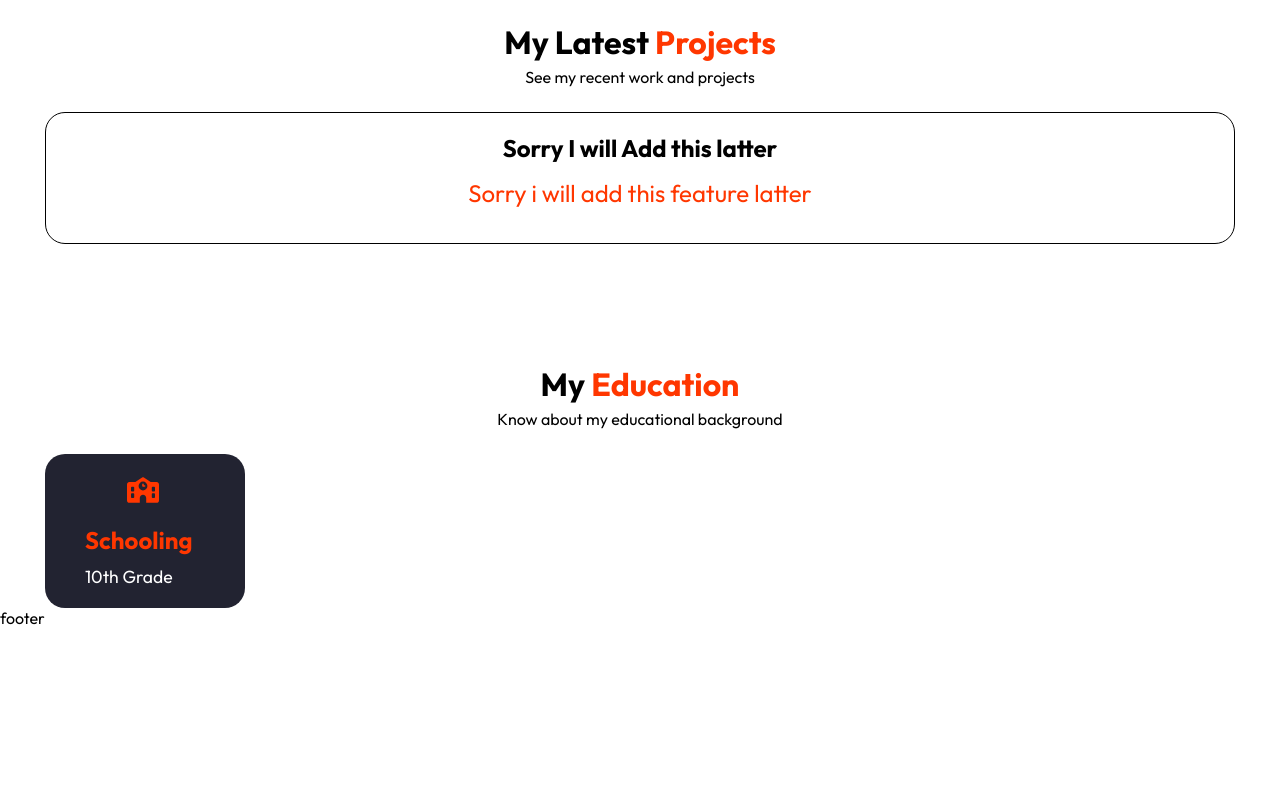
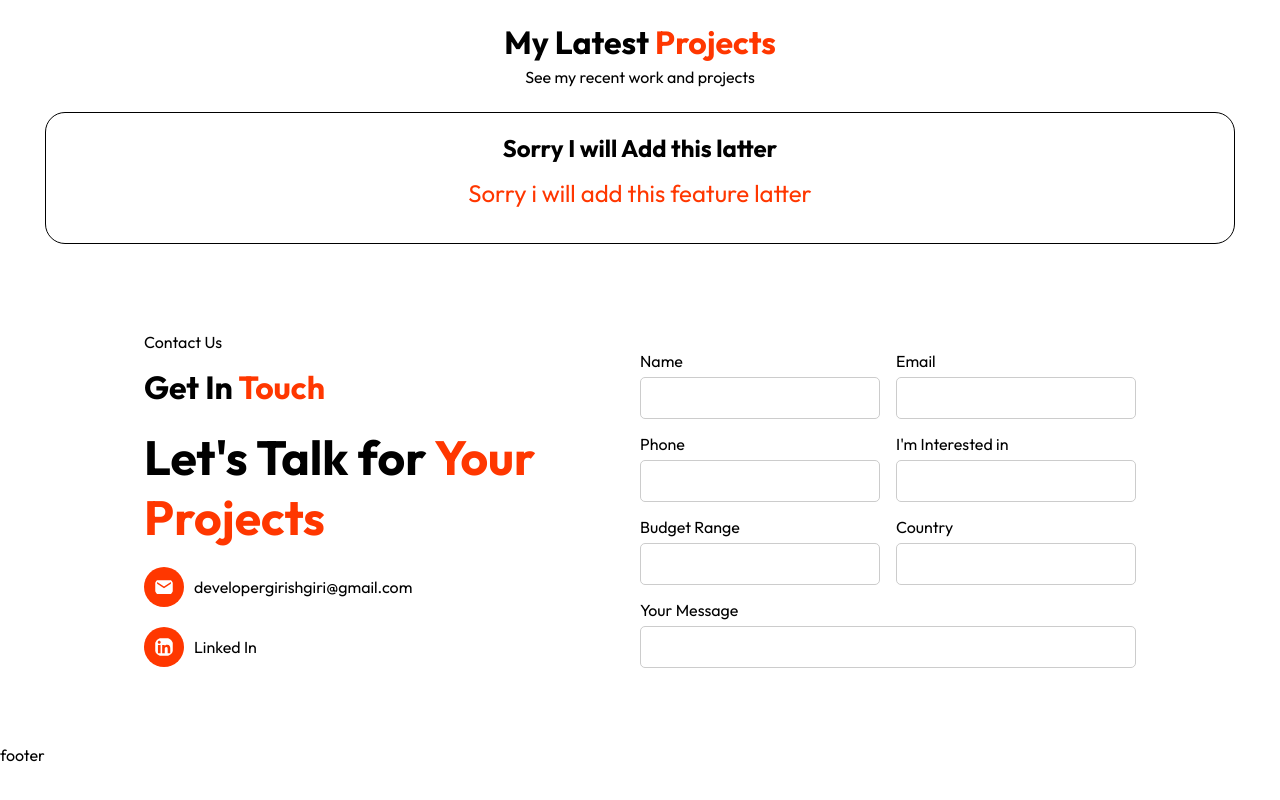
Before and after one commit to Jagdish-Giri/portfolio, a React app: page / in a window 1280 px wide. Shown: the part 2651-3451 px from the top of the page. Built offline with nearby package versions, Linux system fonts and the light colour scheme; the HTML template or start-up script is replaced by a standard one; a web font is replaced by a local one.

Commit message:
now i maded contact section

```diff
--- a/src/App.jsx
+++ b/src/App.jsx
@@ -9,6 +9,7 @@ import About2 from './components/about/About2.jsx'
 import Tools from './components/Tool/Tools.jsx'
 import Latest from './components/Latest/Latest.jsx'
 import Edu from './components/Education/edu.jsx'
+import Contact from './components/contact/Contact.jsx'
 
 
 
@@ -23,7 +24,7 @@ const App = () => {
     <About2 />
     <Tools />
     <Latest />
-    <Edu />
+    <Contact />
     <Footer />
     </>
   )
--- a/src/components/Education/edu.css
+++ b/src/components/Education/edu.css
@@ -5,7 +5,14 @@
     background-color: #222331;
     width: 200px;
     border-radius: 20px;
-
+    margin-top: 55px;
+    box-shadow: 0 4px 8px 0 #222331;
+    border: 5px solid #ff3700;
+}
+.educard:hover{
+    box-shadow: 0 4px 8px 0 #222331;
+    transform: translateY(-10px);
+    transition: 0.3s ease-in-out;
 }
 
 .icon1{
--- /dev/null
+++ b/src/components/contact/Contact.jsx
@@ -0,0 +1,63 @@
+import React from 'react'
+import './contact.css'
+import { IoMdMail } from "react-icons/io";
+import { FaLinkedin } from "react-icons/fa";
+
+const Contact = () => {
+  return (
+    <div className='contact'>
+        <div className='left'>
+            <p>Contact Us</p>
+            <h1 className='h2'>Get In <span className='color'>Touch</span></h1>
+            <h1 className='big'>Let's Talk for <span className='color'>Your Projects</span></h1>
+            <div className='icons'>
+                <div className='iconcard'>
+                    <IoMdMail className='iconn' />
+                    <p><a href="mailto:developergirishgiri@gmail.com">developergirishgiri@gmail.com</a></p>
+                </div>
+                <div className='iconcard'>
+                    <FaLinkedin className='iconn' />
+                    <p><a href="https://www.linkedin.com/in/girish-giri-569b453a4/">Linked In</a></p>
+                </div>
+            </div>
+        </div>
+        <div className='right'>
+            <form action="">
+                <div className="formrow">
+                    <div className='f'>
+                <p className='p3' htmlFor="name">Name</p>
+                <input type="text" required/></div>
+<div className='f'>
+                <p className='p3' htmlFor="email">Email</p>
+                <input type="email" required/></div>
+                </div>
+
+<div className="formrow">
+    <div className='f'>
+                <p className='p3' htmlFor="phone">Phone</p>
+                <input type="number" required/></div>
+<div className='f'>
+                <p className='p3' htmlFor="interest">I'm Interested in</p>
+                <input type="text" required/></div>
+                </div>
+
+    <div className="formrow">
+        <div className='f'>
+                <p className='p3' htmlFor="budget">Budget Range</p>
+                <input type="number" required/></div>
+                <div className='f'>
+                <p className='p3' htmlFor="country">Country</p>
+                <input type="text" required/></div>
+                </div>
+<div className='f'>
+                <p className='p3' htmlFor="message">Your Message</p>
+                <input type="text" required/></div>
+
+
+            </form>
+        </div>
+    </div>
+  )
+}
+
+export default Contact
--- /dev/null
+++ b/src/components/contact/contact.css
@@ -0,0 +1,51 @@
+.iconn{
+    color: white;
+    font-size: 2.5rem;
+    padding: 10px;
+    border-radius: 20px;
+    background-color: #ff3700;
+}
+.left{
+    width:40%;
+}
+.h2{
+    margin-top: 15px;
+}
+.iconcard{
+    display: flex;
+    align-items: center;
+    gap: 10px;
+    margin-bottom: 20px;
+}
+a{
+    text-decoration: none;
+    color: black;
+}
+.contact{
+    display: flex;
+    align-items: center;
+    justify-content: center;
+    margin-top: 68px;
+    margin-bottom: 38px;
+    padding: 20px;
+    border-radius: 20px;
+}
+.formrow {
+    display: flex;
+    gap: 16px;
+    margin-bottom: 15px;
+}
+input, textarea {
+    width: 100%;
+    padding: 10px;
+    border-radius: 5px;
+    font-size: 1rem;
+    color: black;
+    border: 1px solid #ccc;
+}
+.p3{
+    margin-bottom: 6px;
+}
+.right{
+    width: 40%;
+}
```
